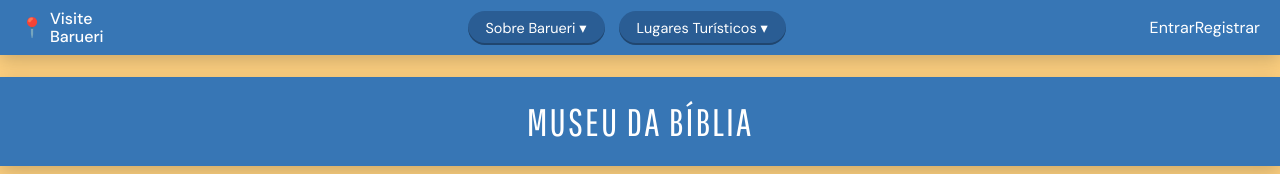
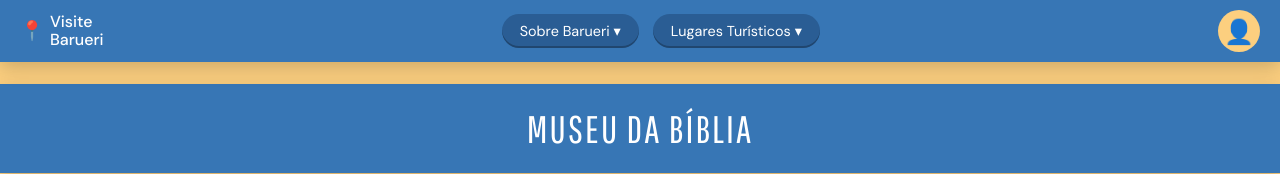
Before and after one commit to Guilherme-Augusto-INF/sites-testes, a plain HTML site: page Visite-Barueri/museu-da-biblia.html in a window 1280 px wide. Shown: the top 174 px of the page. Drawn offline with nearby package versions, Linux system fonts and the light colour scheme; a script that the page names is missing.

Commit message:
sync: recopia museu-da-biblia.html do Visite-Barueri

```diff
--- a/Visite-Barueri/museu-da-biblia.html
+++ b/Visite-Barueri/museu-da-biblia.html
@@ -1,17 +1,14 @@
 <!DOCTYPE html>
 <html lang="pt-BR">
 <head><meta charset="UTF-8"><meta name="viewport" content="width=device-width, initial-scale=1"><title>Museu da Bíblia – Visite Barueri</title>
-<link rel="preconnect" href="https://fonts.googleapis.com"><link href="https://fonts.googleapis.com/css2?family=DM+Sans:wght@400;500;700&family=Pathway+Gothic+One&display=swap" rel="stylesheet"><link rel="stylesheet" href="css/style.css"><script src="https://cdn.jsdelivr.net/npm/@supabase/supabase-js@2"></script>
-<script src="js/header-auth.js" defer></script>
+<link rel="preconnect" href="https://fonts.googleapis.com"><link href="https://fonts.googleapis.com/css2?family=DM+Sans:wght@400;500;700&family=Pathway+Gothic+One&display=swap" rel="stylesheet"><link rel="stylesheet" href="css/style.css"><script src="https://cdn.jsdelivr.net/npm/@supabase/supabase-js@2/dist/umd/supabase.min.js"></script>
+<script src="js/profile.js" defer></script>
 </head>
 <body>
 <header class="topo"><a class="logo" href="index.html"><span class="pin">📍</span><span>Visite<br>Barueri</span></a><nav>
 <div class="menu"><button>Sobre Barueri ▾</button><div class="sub"><a href="historia.html">História de Barueri</a><a href="curiosidades.html">Curiosidades</a><a href="quem-somos.html">Quem somos</a><a href="contato.html">Contato</a></div></div>
 <div class="menu"><button>Lugares Turísticos ▾</button><div class="sub"><a href="locais.html">Todos os locais</a><a href="arena-barueri.html">Arena Barueri</a><a href="parque-dom-jose.html">Parque Dom José</a><a href="kartodromo.html">Kartódromo</a><a href="praca-das-artes.html">Praça das Artes</a><a href="feira-noturna.html">Feira Noturna</a><a href="museu-da-biblia.html">Museu da Bíblia</a></div></div>
-</nav><div class="auth-actions" id="auth-actions">
-    <a class="auth-btn" href="login.html">Entrar</a>
-    <a class="auth-btn auth-register" href="cadastro.html">Registrar</a>
-  </div></header>
+</nav><a class="user" href="login.html" title="Entrar">👤</a></header>
 <main><section class="page local"><h2 class="faixa">Museu da Bíblia</h2><div class="conteudo">
 <img src="https://commons.wikimedia.org/wiki/Special:FilePath/Museu_da_B%C3%ADblia%2C_Barueri_01.jpg?width=1200" loading="lazy" decoding="async" alt="Museu da Bíblia">
 <p class="credito-foto">Foto: <a href="https://commons.wikimedia.org/wiki/File:Museu_da_B%C3%ADblia,_Barueri_01.jpg" target="_blank" rel="noopener noreferrer">Dornicke / Wikimedia Commons (CC BY-SA 4.0)</a> — <a href="https://creativecommons.org/licenses/by-sa/4.0/" target="_blank" rel="noopener noreferrer">licença</a>.</p><div class="caixa">
```
